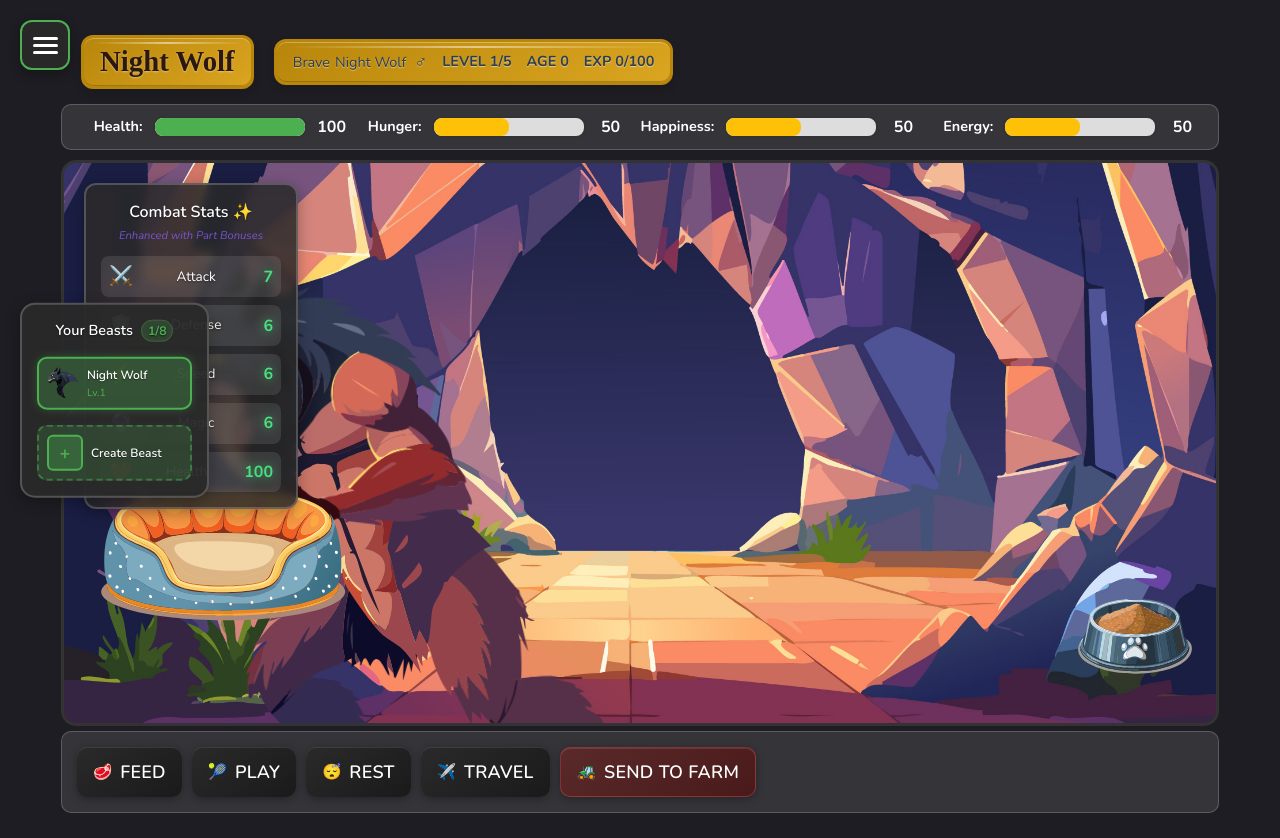
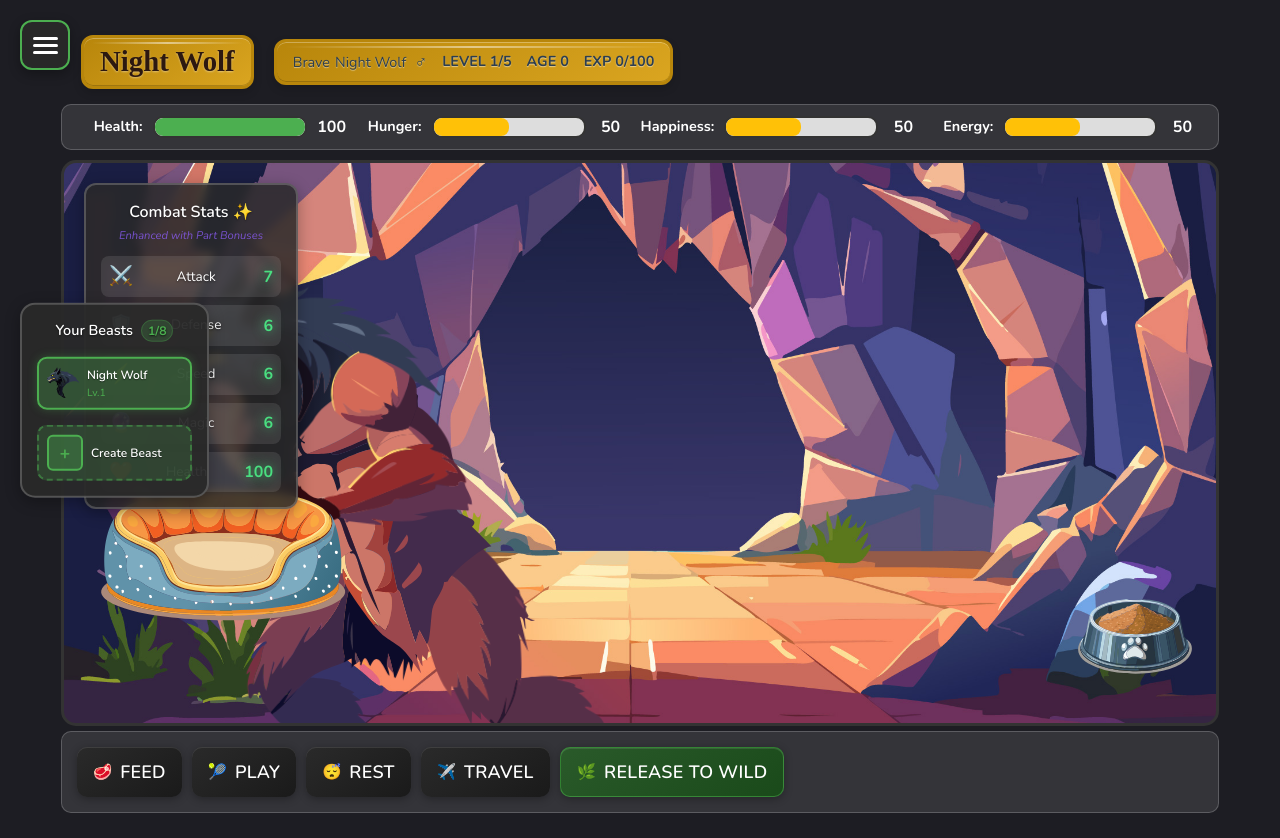
Before and after one commit to nicolegdesign/beastenstein, a React (Vite) app: page / in a window 1280 px wide. Built offline with nearby package versions, Linux system fonts and the light colour scheme; a web font is replaced by a local one.

Commit message:
Rework send to farm to release to wild.

```diff
--- a/src/App.tsx
+++ b/src/App.tsx
@@ -493,7 +493,7 @@ function App() {
 
     if (totalBeasts >= 8) {
       setToast({
-        message: 'Maximum of 8 beasts allowed! Send a beast to the farm to make room.',
+        message: 'Maximum of 8 beasts allowed! Release a beast to the wild to make room.',
         show: true,
         type: 'info'
       });
@@ -945,14 +945,14 @@ function App() {
     }, 2500);
   }, [isResting]);
 
-  const handleSendToFarm = useCallback(() => {
+  const handleReleaseToWild = useCallback(() => {
     const beastName = currentBeastData?.name || 'Beast';
 
     // Check if this is the last beast - prevent deletion if so
     const remainingBeasts = Object.keys(beastData).filter(id => id !== currentBeastId);
     if (remainingBeasts.length === 0) {
       setToast({
-        message: 'Cannot send the last beast to the farm! You must have at least one beast.',
+        message: 'Cannot release the last beast to the wild! You must have at least one beast.',
         show: true,
         type: 'info'
       });
@@ -960,7 +960,7 @@ function App() {
     }
 
     const confirmed = window.confirm(
-      `Are you sure you want to send ${beastName} to the farm? This will permanently delete this beast and cannot be undone.`
+      `Are you sure you want to release ${beastName} to the wild? This will permanently delete this beast and cannot be undone.`
     );
 
     if (!confirmed) return;
@@ -1004,7 +1004,7 @@ function App() {
 
     // Show confirmation message
     setToast({
-      message: `${beastName} has been sent to the farm 🚜`,
+      message: `${beastName} has been released to the wild 🌿`,
       show: true,
       type: 'info'
     });
@@ -1310,7 +1310,7 @@ function App() {
             onPlay={handlePlay}
             onRest={handleRest}
             onTravel={handleTravel}
-            onSendToFarm={handleSendToFarm}
+            onReleaseToWild={handleReleaseToWild}
             isResting={isResting}
           />
         </>
--- a/src/components/ActionButtons/ActionButtons.css
+++ b/src/components/ActionButtons/ActionButtons.css
@@ -70,20 +70,20 @@
   letter-spacing: 0.3px;
 }
 
-/* Send to Farm button - destructive action styling */
-#actions button.send-to-farm-button {
-  background: linear-gradient(145deg, #5a2a2a, #4a1a1a);
-  border: 1px solid rgba(255, 100, 100, 0.3);
+/* Release to Wild button - destructive action styling */
+#actions button.release-to-wild-button {
+  background: linear-gradient(145deg, #2a5a2a, #1a4a1a);
+  border: 1px solid rgba(100, 255, 100, 0.3);
 }
 
-#actions button.send-to-farm-button:hover:not(:disabled) {
-  background: linear-gradient(145deg, #6a3a3a, #5a2a2a);
-  border-color: rgba(255, 100, 100, 0.5);
+#actions button.release-to-wild-button:hover:not(:disabled) {
+  background: linear-gradient(145deg, #3a6a3a, #2a5a2a);
+  border-color: rgba(100, 255, 100, 0.5);
   box-shadow:
-    0 4px 12px rgba(255, 0, 0, 0.2),
+    0 4px 12px rgba(0, 255, 0, 0.2),
     inset 0 1px 0 rgba(255, 255, 255, 0.15);
 }
 
-#actions button.send-to-farm-button:active:not(:disabled) {
-  background: linear-gradient(145deg, #4a2a2a, #3a1a1a);
+#actions button.release-to-wild-button:active:not(:disabled) {
+  background: linear-gradient(145deg, #2a4a2a, #1a3a1a);
 }
--- a/src/components/ActionButtons/ActionButtons.tsx
+++ b/src/components/ActionButtons/ActionButtons.tsx
@@ -6,7 +6,7 @@ interface ActionButtonsProps {
   onPlay: () => void;
   onRest: () => void;
   onTravel: () => void;
-  onSendToFarm: () => void;
+  onReleaseToWild: () => void;
   isResting: boolean;
 }
 
@@ -15,7 +15,7 @@ export const ActionButtons: React.FC<ActionButtonsProps> = ({
   onPlay,
   onRest,
   onTravel,
-  onSendToFarm,
+  onReleaseToWild,
   isResting
 }) => {
   return (
@@ -37,9 +37,9 @@ export const ActionButtons: React.FC<ActionButtonsProps> = ({
           <span className="icon">✈️</span>
           <span className="text">TRAVEL</span>
         </button>
-        <button onClick={onSendToFarm} disabled={isResting} className="send-to-farm-button">
-          <span className="icon">🚜</span>
-          <span className="text">SEND TO FARM</span>
+        <button onClick={onReleaseToWild} disabled={isResting} className="release-to-wild-button">
+          <span className="icon">🌿</span>
+          <span className="text">RELEASE TO WILD</span>
         </button>
       </div>
     </div>
```
